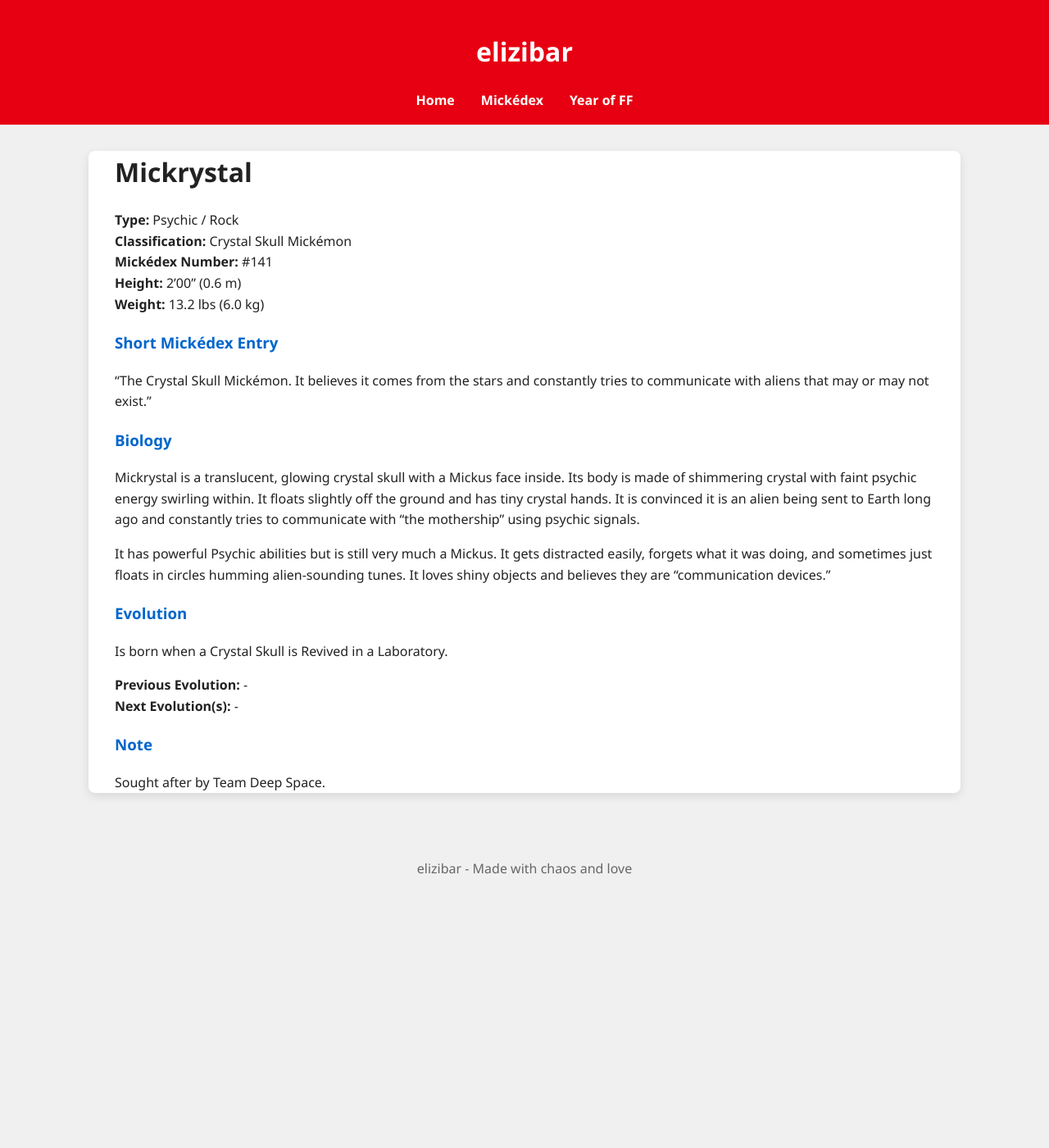
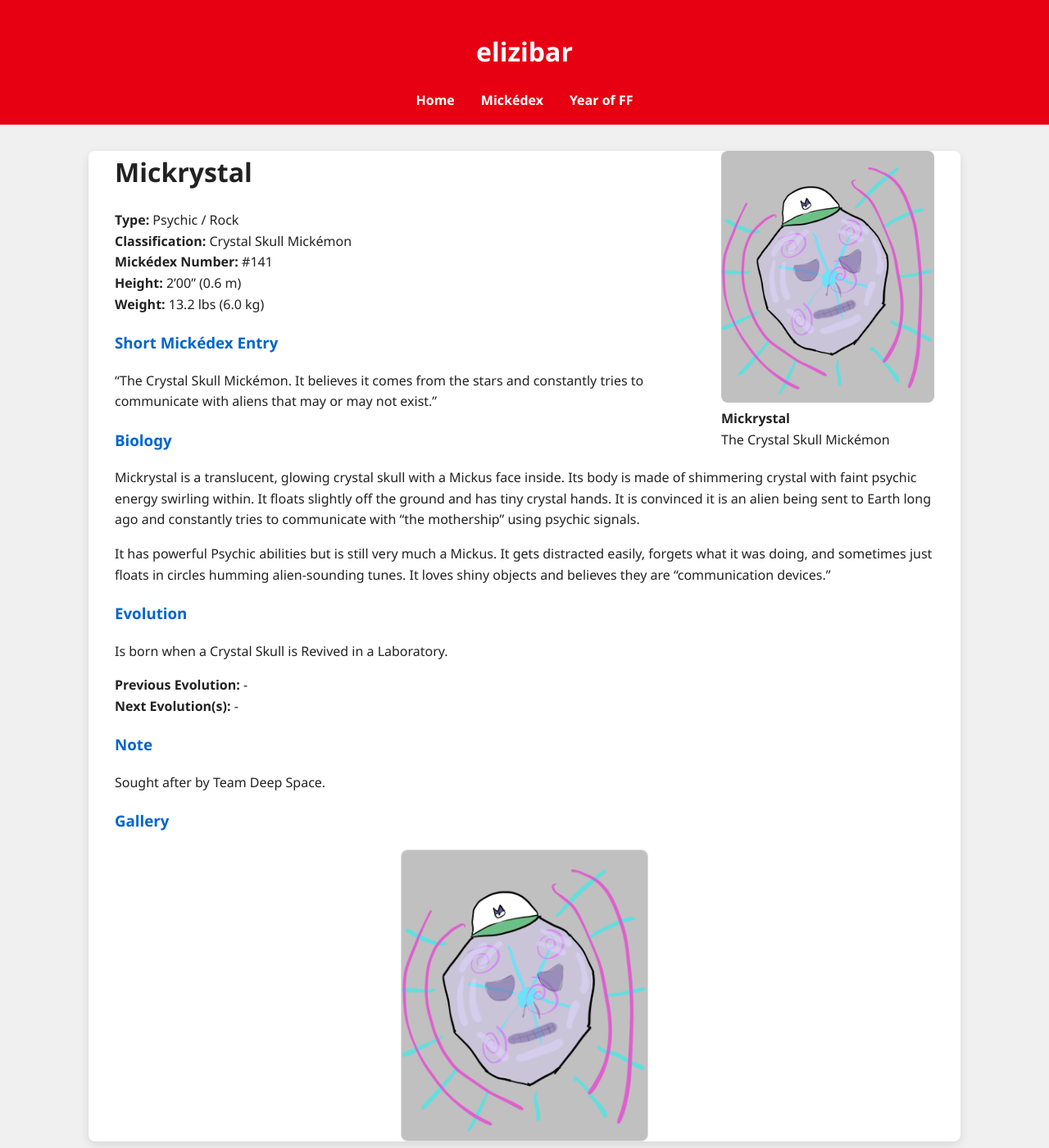
Before and after one commit to elizibar/elizibar.github.io, a Jekyll site: the page built from mickedex/fossil/mickrystal.md, in a window 1280 px wide and 1400 px high. Shown: the whole window at 82% size. Built offline with Jekyll 4.4.1, drawn with Linux system fonts in a browser that asks for light colours.

Commit message:
mickrystal

```diff
--- a/mickedex/fossil/mickrystal.md
+++ b/mickedex/fossil/mickrystal.md
@@ -3,6 +3,11 @@
 layout: default
 permalink: /mickedex/mickrystal/
 ---
+
+<figure style="float: right; margin: 0 0 20px 20px; width: 260px;">
+  <img src="/assets/images/mick/mickrystal.png" alt="Mickrystal" style="width: 100%; border-radius: 8px;">
+  <figcaption><strong>Mickrystal</strong><br>The Crystal Skull Mickémon</figcaption>
+</figure>
 
 # Mickrystal
 
@@ -28,3 +33,6 @@
 
 ### Note
 Sought after by Team Deep Space.
+
+### Gallery
+![Mickambrian](/assets/images/mick/mickrystal.png){:width="30%" style="display: block; margin: 20px auto; border: 1px solid #ddd; border-radius: 8px;"}
```
Also changed, not shown: assets/images/mick/mickrystal.png (added).
